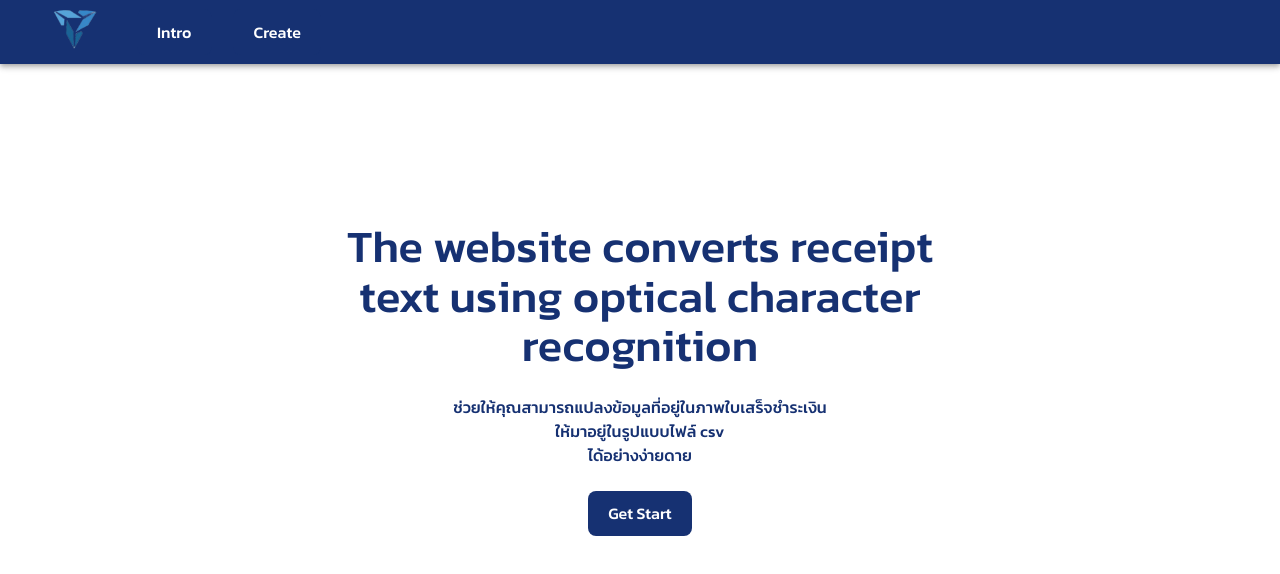
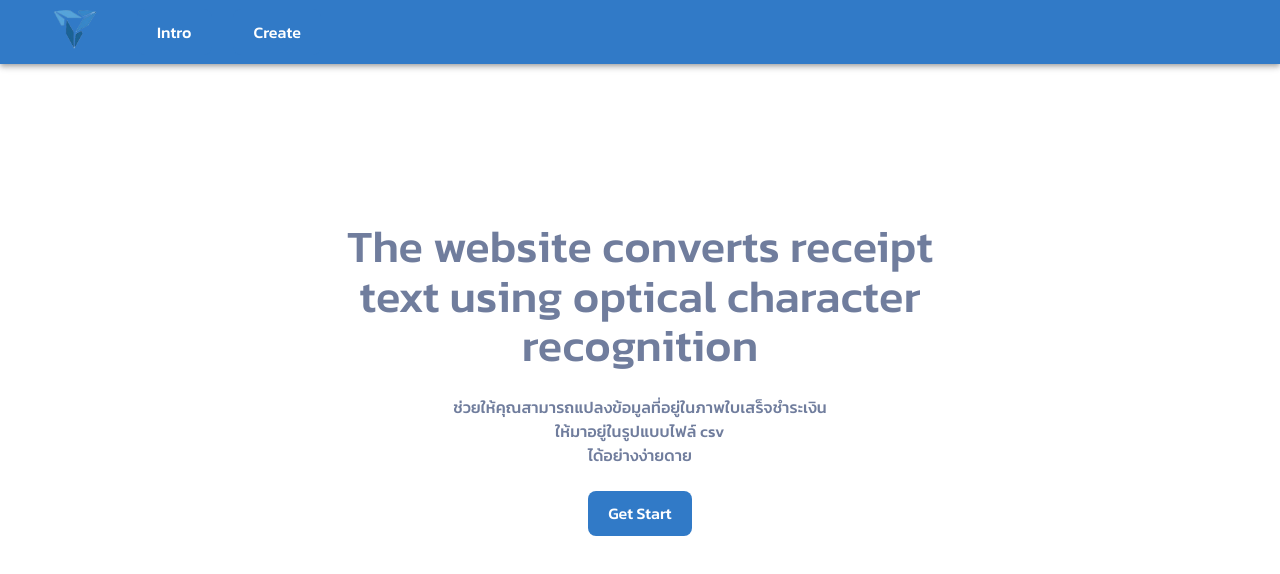
Before and after one commit to TheeraphatKhiangphukhiao/receipt-ocr-frontend, a React (Vite) app: page / in a window 1280 px wide. Shown: the top 574 px of the page. Built offline with nearby package versions, Linux system fonts and the light colour scheme.

Commit message:
Add periods to the end of sentences.

```diff
--- a/index.html
+++ b/index.html
@@ -2,9 +2,9 @@
 <html lang="en">
   <head>
     <meta charset="UTF-8" />
-    <link rel="icon" type="image/svg+xml" href="/vite.svg" />
+    <link rel="icon" type="image/png+xml" href="/src/assets/logo.png" />
     <meta name="viewport" content="width=device-width, initial-scale=1.0" />
-    <title>The-website-converts-receipt-text-using-optical-character-recognition</title>
+    <title>The website converts receipt text using optical character recognition</title>
     <link rel="preconnect" href="https://fonts.googleapis.com">
     <link rel="preconnect" href="https://fonts.gstatic.com" crossorigin>
     <link href="https://fonts.googleapis.com/css2?family=Kanit:wght@500&display=swap" rel="stylesheet">
--- a/src/components/navbar/navbar.css
+++ b/src/components/navbar/navbar.css
@@ -1,5 +1,5 @@
 .Navbar_toolbar {
-    background-color: rgba(22, 49, 114, 1);
+    background-color: #317AC7;
 }
 .Navbar_toolbar_content{
     width: 25%;
@@ -8,7 +8,7 @@
     justify-content: space-around;
 }
 .Navbar_toolbar_button {
-    background-color: rgba(22, 49, 114, 1);
+    background-color: #317AC7;
     color: white;
 }
 
--- a/src/pages/create page/CreatePage.tsx
+++ b/src/pages/create page/CreatePage.tsx
@@ -30,8 +30,8 @@ export default function CreatePage() {
         className="CreatePage_btn_import"
         sx={{
           borderRadius: '15px',
-          border: '3px solid rgba(22, 49, 114, 1)',
-          color: 'rgba(22, 49, 114, 1)',
+          border: '3px solid #317AC7',
+          color: '#317AC7',
           paddingTop: 4,
           paddingBottom: 4,
           paddingLeft: 10,
--- a/src/pages/create page/createpage.css
+++ b/src/pages/create page/createpage.css
@@ -24,7 +24,6 @@
 .CreatePage_image {
     width: 200px;
     height: 200px;
-    border: 3px solid rgba(22, 49, 114, 1);
 }
 
 
--- a/src/pages/edit page/editpage.css
+++ b/src/pages/edit page/editpage.css
@@ -3,7 +3,7 @@
     width: 100%;
     height: auto; /* กำหนดให้ความสูงของภาพเป็น auto */
     max-width: 600px; /* กำหนดขนาดสูงสุดของรูปภาพเพื่อป้องกันไม่ให้ภาพใหญ่เกินไป */
-    border: 2px solid rgb(22, 49, 114, 1);
+    border: 2px solid #317AC7;
 }
 
 .custom-spreadsheet-one {
@@ -22,7 +22,7 @@
     max-height: 100%;
     overflow: auto;
     flex-grow: 1;
-    border: 2px solid rgb(22, 49, 114, 1);
+    border: 2px solid #317AC7;
 }
 
 .custom-loading-spreadsheet {
@@ -30,7 +30,7 @@
     align-items: center;
     justify-content: center;
     height: 100px;
-    border: 2px solid rgb(22, 49, 114, 1);
+    border: 2px solid #317AC7;
 }
 
 
--- a/src/pages/intro page/intropage.css
+++ b/src/pages/intro page/intropage.css
@@ -6,7 +6,7 @@
 }
 .IntroPage_body_h1 {
     font-size: 45px;
-    color: rgba(22, 49, 114, 1);
+    color: #707D9D;
     margin: 0px;
 }
 .IntroPage_body_texts {
@@ -16,10 +16,10 @@
 }
 .IntroPage_body_p {
     margin: 0;
-    color: rgba(22, 49, 114, 1);
+    color: #707D9D;
 }
 .IntroPage_body_btn {
-    background-color: rgba(22, 49, 114, 1);
+    background-color: #317AC7;
     color: white;
 }
 
--- a/src/services/ReceiptService.tsx
+++ b/src/services/ReceiptService.tsx
@@ -2,7 +2,7 @@ import axios from "axios";
 import { ReceiptGetResponse } from "../model/ReceiptGetResponse"; //นำเข้าโมเดลสำหรับเก็บข้อมูลส่วนสำคัญเพื่อนำไปเเสดงผลเเละเขียนไฟล์ csv
 
 
-const HOST: string = "https://receipt-ocr-app.onrender.com";
+const HOST: string = "http://127.0.0.1:8000";
 
 
 export class ReceiptService {
@@ -58,7 +58,7 @@ export class ReceiptService {
     console.log({result: result});
 
 
-    const url = HOST + "/upload/save/receipt"; //สร้างเส้นทางสำหรับส่งข้อมูลส่วนสำคัญไปเขียนเป็นไฟล์ csv
+    const url = HOST + "/csvfile/save/receipt"; //สร้างเส้นทางสำหรับส่งข้อมูลส่วนสำคัญไปเขียนเป็นไฟล์ csv
     const response = await axios.post(url, {
       result: result
     });
```
